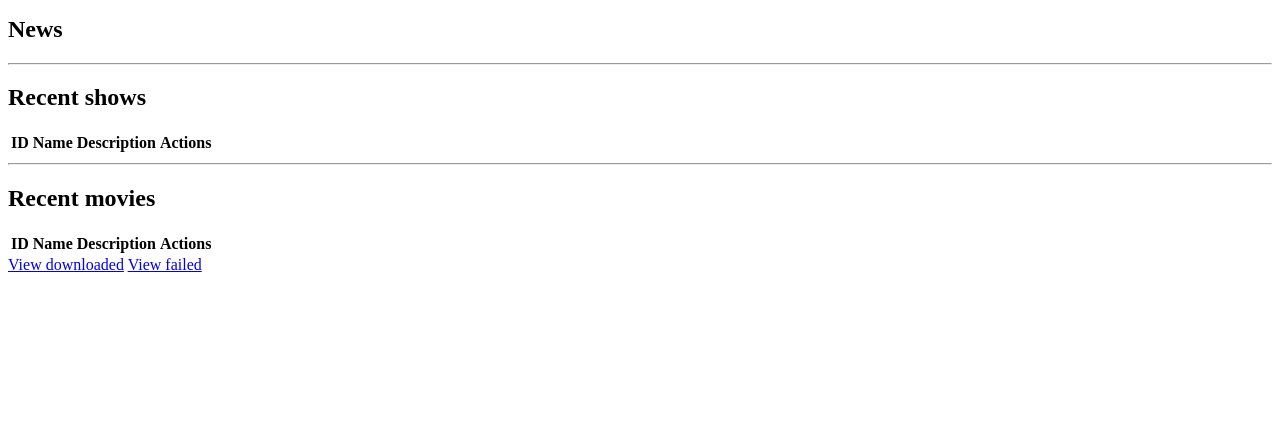
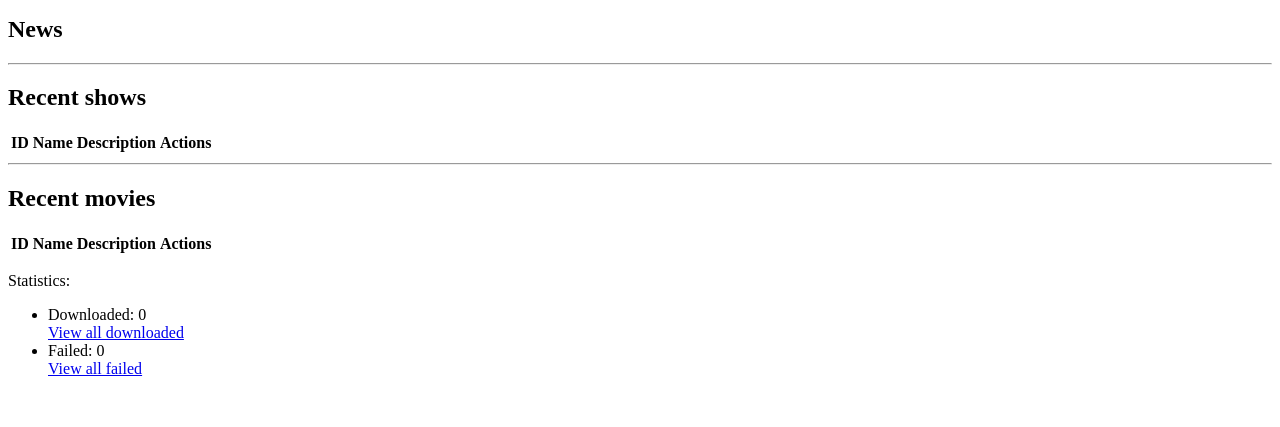
Before and after one commit to jakubl7545/audiovault, a Flask app: page / in a window 1280 px wide. Shown: the part 373-800 px from the top of the page. Run offline with Flask 3, Linux system fonts and the light colour scheme; data that the repository does not hold is empty; some libraries are stand-ins or nearby versions.

Commit message:
Display basic statistics about available content

```diff
--- a/app/routes.py
+++ b/app/routes.py
@@ -28,7 +28,10 @@ def index():
 		type='show').order_by(Content.updated_at.desc()).limit(app.config['RECENTLY_ADDED']))
 	recent_movies = db.session.scalars(db.select(Content).filter_by(downloaded=True).filter_by(
 		type='movie').order_by(Content.updated_at.desc()).limit(app.config['RECENTLY_ADDED']))
-	return render_template('index.html', featured=featured, shows=recent_shows, movies=recent_movies, news=news)
+	number_of_downloaded = db.session.scalar(db.select(db.func.count()).select_from(Content).filter_by(downloaded=True))
+	number_of_failed = db.session.scalar(db.select(db.func.count()).select_from(Content).filter_by(failed=True))
+	return render_template('index.html', featured=featured, shows=recent_shows, movies=recent_movies, news=news,
+		number_of_downloaded=number_of_downloaded, number_of_failed=number_of_failed)
 
 @app.route('/login', methods=['GET', 'POST'])
 def login():
--- a/app/templates/content.html
+++ b/app/templates/content.html
@@ -14,6 +14,7 @@
 		<button>Search</button>
 	</form>
 	<hr>
+<p>Found: {{ entries.total }} {{ content_type }}</p>
 	{% with entries=entries.items %}
 		{% include 'render_content.html' %}
 	{% endwith %}
--- a/app/templates/index.html
+++ b/app/templates/index.html
@@ -46,8 +46,13 @@
 		{% include 'render_content.html' %}
 	{% endwith %}
 	<footer>
-		<a href="{{url_for('content', content_type='downloaded')}}">View downloaded</a>
-		<a href="{{url_for('content', content_type='failed')}}">View failed</a>
+		<p>Statistics:</p>
+		<ul>
+			<li>Downloaded: {{ number_of_downloaded }}<br>
+			<a href="{{url_for('content', content_type='downloaded')}}">View all downloaded</a></li>
+			<li>Failed: {{ number_of_failed }}<br>
+			<a href="{{url_for('content', content_type='failed')}}">View all failed</a></li>
+		</ul>
 	</footer>
 	<script src="{{url_for('static', filename='toggleFeatured.js')}}"></script>
 	<script src="{{url_for('static', filename='addToFeatured.js')}}"></script>
```
